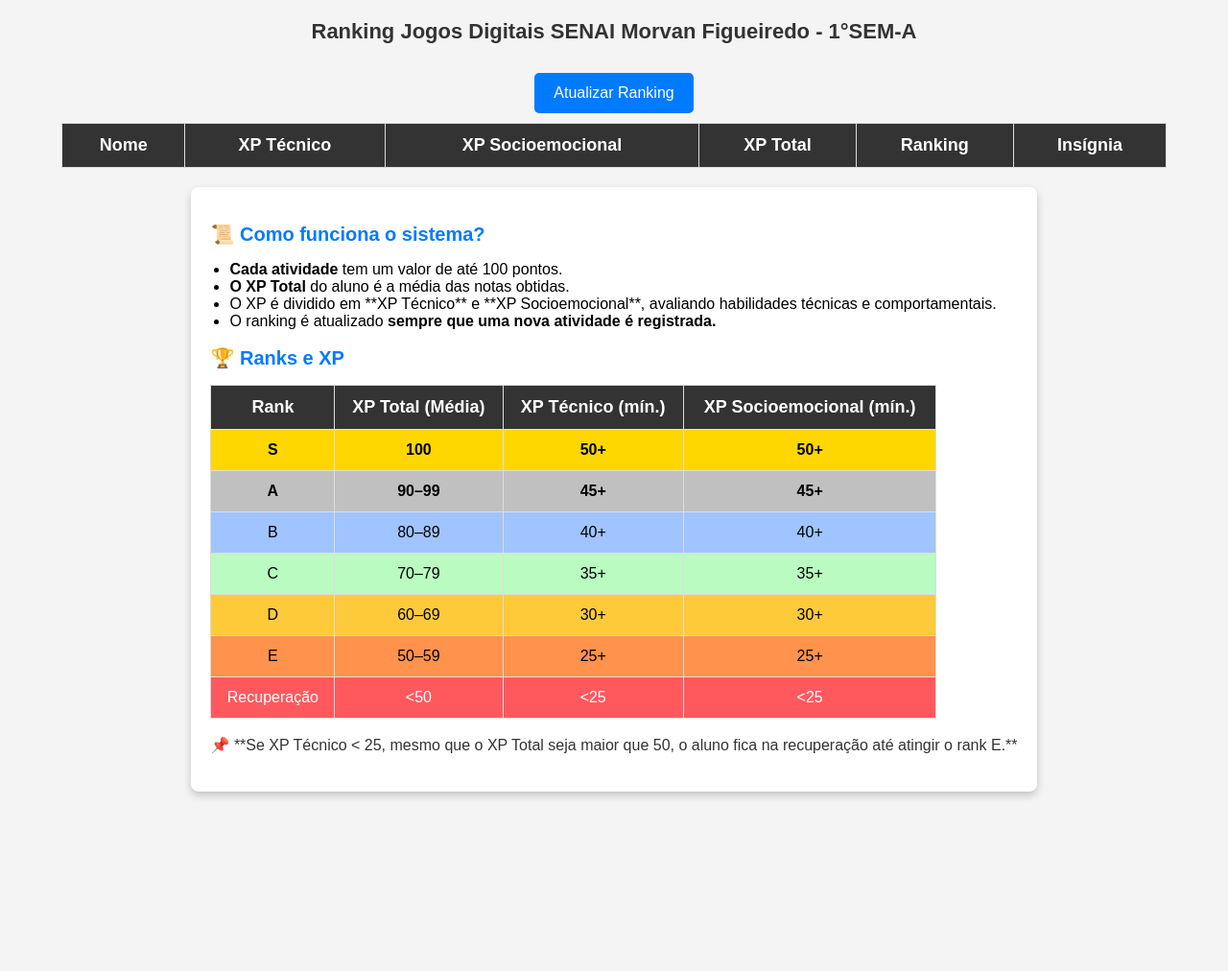
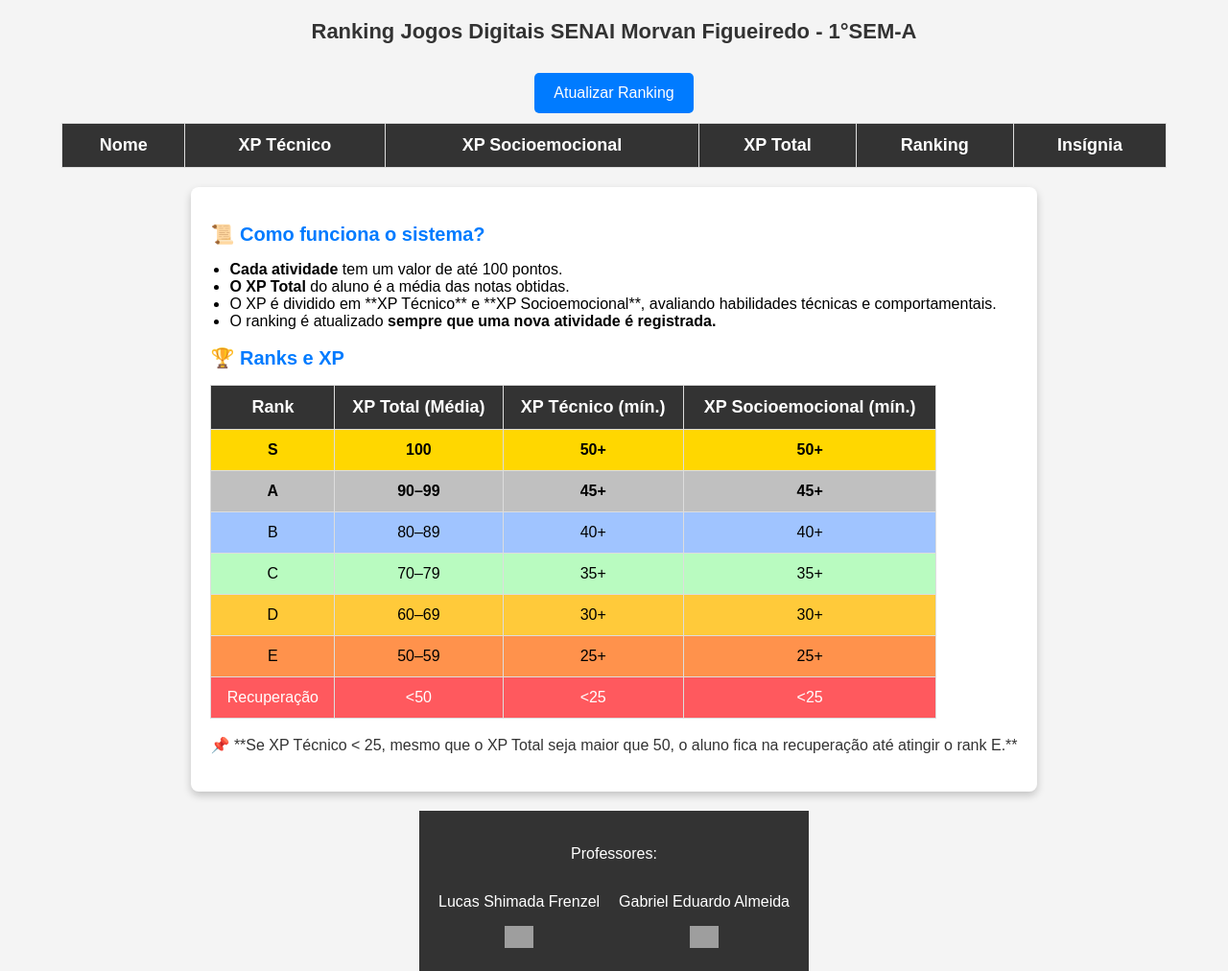
Before and after one commit to lsfrenzel/ranking_jogos_1A, a plain HTML site: page index.html in a window 1280 px wide. Shown: the whole page at 96% size. Before the commit the page ends 845 px from the top, so only its background shows below. Drawn offline with Linux system fonts and the light colour scheme; no server answers; grey boxes are pictures that could not be loaded.

Commit message:
Update index.html

```diff
--- a/index.html
+++ b/index.html
@@ -214,6 +214,23 @@
         </div>
         <p>📌 **Se XP Técnico < 25, mesmo que o XP Total seja maior que 50, o aluno fica na recuperação até atingir o rank E.**</p>
     </div>
+    <footer style="background-color: #333; color: white; text-align: center; padding: 20px;">
+    <p>Professores:</p>
+    <div style="display: flex; justify-content: center; gap: 20px;">
+        <div>
+            <p>Lucas Shimada Frenzel</p>
+            <a href="https://www.linkedin.com/in/lucas-shimada-frenzel-9a748533/" target="_blank" style="color: white;">
+                <img src="https://cdn.jsdelivr.net/gh/devicons/devicon/icons/linkedin/linkedin-original.svg" width="30" alt="LinkedIn Lucas" />
+            </a>
+        </div>
+        <div>
+            <p>Gabriel Eduardo Almeida</p>
+            <a href="https://www.linkedin.com/in/gabriel-eduardo-almeida/" target="_blank" style="color: white;">
+                <img src="https://cdn.jsdelivr.net/gh/devicons/devicon/icons/linkedin/linkedin-original.svg" width="30" alt="LinkedIn Gabriel" />
+            </a>
+        </div>
+    </div>
+</footer>
 
     <script>
         async function carregarDados() {
```
